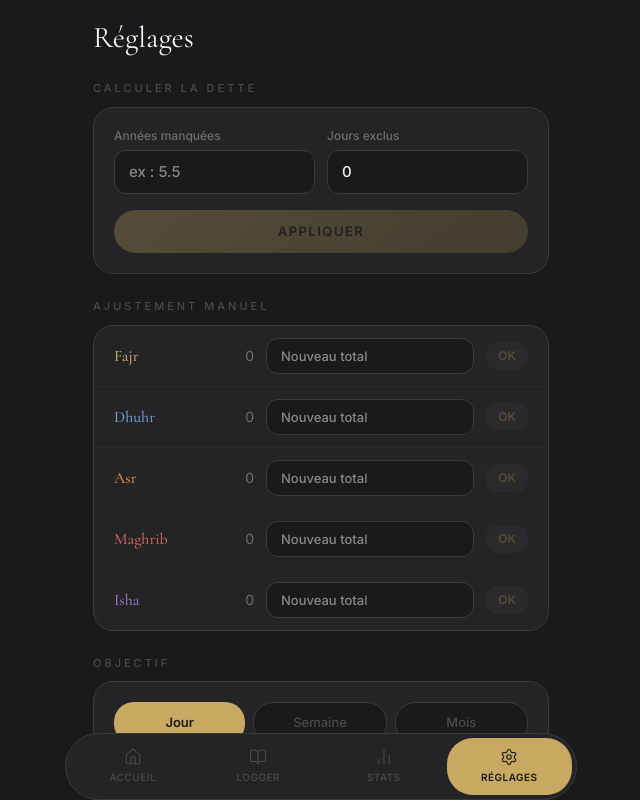
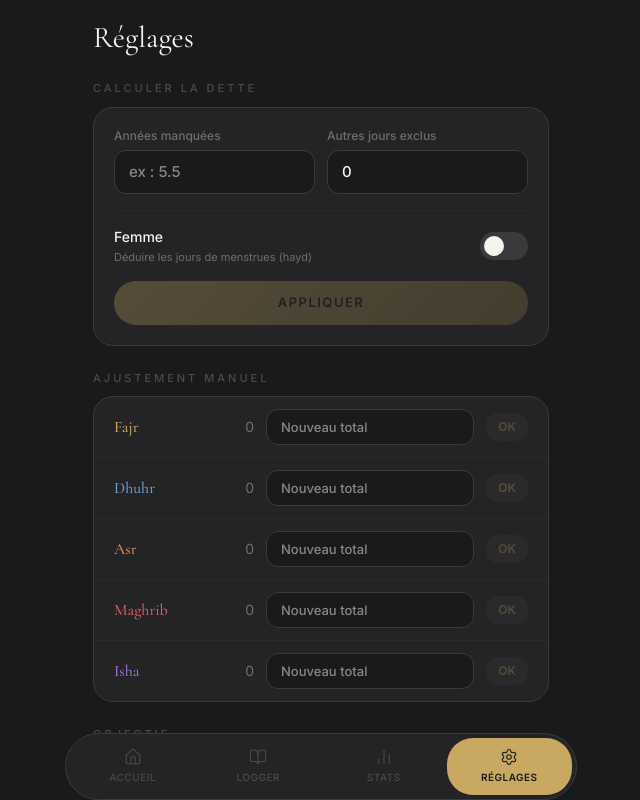
Before and after one commit to mkldevops/qada-tracker-pwa, a React (Vite) app: page / in a window 1280 px wide. Both pictures are taken after a click on the button "RÉGLAGES". Shown: the top 800 px of the page, without its empty margins (319-959 px from the left). Built offline with nearby package versions, Linux system fonts and the light colour scheme.

Commit message:
feat: option femme pour déduire les jours de hayd du calcul de dette

```diff
--- a/src/pages/Settings.tsx
+++ b/src/pages/Settings.tsx
@@ -28,15 +28,21 @@ export function Settings() {
 
   const [years, setYears] = useState('');
   const [excludedDays, setExcludedDays] = useState('0');
+  const [isFemme, setIsFemme] = useState(false);
+  const [avgHaydDays, setAvgHaydDays] = useState('6');
   const [manualAmounts, setManualAmounts] = useState<Partial<Record<PrayerName, string>>>({});
   const [objPeriod, setObjPeriod] = useState<Period>('daily');
   const [objTarget, setObjTarget] = useState('');
 
+  const haydExclusion = isFemme
+    ? Math.round((parseFloat(years) || 0) * (parseFloat(avgHaydDays) || 6) * 12)
+    : 0;
+  const totalExcluded = (parseInt(excludedDays, 10) || 0) + haydExclusion;
+
   const handleSetDebtFromYears = async () => {
     const y = parseFloat(years);
-    const exc = parseInt(excludedDays, 10) || 0;
     if (!isNaN(y) && y > 0) {
-      await setDebtFromYears(y, exc);
+      await setDebtFromYears(y, totalExcluded);
       setYears('');
     }
   };
@@ -97,7 +103,7 @@ export function Settings() {
               />
             </div>
             <div className="flex flex-col gap-1.5">
-              <label className="text-xs font-medium" style={{ color: '#6E6E70' }}>Jours exclus</label>
+              <label className="text-xs font-medium" style={{ color: '#6E6E70' }}>Autres jours exclus</label>
               <input
                 type="number"
                 value={excludedDays}
@@ -108,6 +114,51 @@ export function Settings() {
               />
             </div>
           </div>
+
+          {/* Option femme */}
+          <div style={{ height: 1, background: '#2A2A2C' }} />
+          <div className="flex items-center justify-between">
+            <div className="flex flex-col gap-0.5">
+              <span className="text-sm font-medium" style={{ color: '#F5F5F0' }}>Femme</span>
+              <span className="text-[11px]" style={{ color: '#6E6E70' }}>Déduire les jours de menstrues (hayd)</span>
+            </div>
+            <button
+              onClick={() => setIsFemme((v) => !v)}
+              className="relative h-7 w-12 rounded-full transition-colors"
+              style={{ background: isFemme ? '#C9A962' : '#3A3A3C' }}
+            >
+              <span
+                className="absolute top-1 h-5 w-5 rounded-full transition-all"
+                style={{
+                  background: '#F5F5F0',
+                  left: isFemme ? '50%' : '4px',
+                }}
+              />
+            </button>
+          </div>
+
+          {isFemme && (
+            <div className="flex flex-col gap-1.5">
+              <label className="text-xs font-medium" style={{ color: '#6E6E70' }}>
+                Moy. jours de hayd / mois
+              </label>
+              <input
+                type="number"
+                value={avgHaydDays}
+                onChange={(e) => setAvgHaydDays(e.target.value)}
+                placeholder="6"
+                min="1"
+                max="15"
+                style={inputStyle}
+              />
+              {parseFloat(years) > 0 && (
+                <p className="text-[11px]" style={{ color: '#6E9E6E' }}>
+                  ≈ {haydExclusion} jours déduits ({totalExcluded} au total)
+                </p>
+              )}
+            </div>
+          )}
+
           <button
             onClick={handleSetDebtFromYears}
             disabled={!years || parseFloat(years) <= 0}
```
